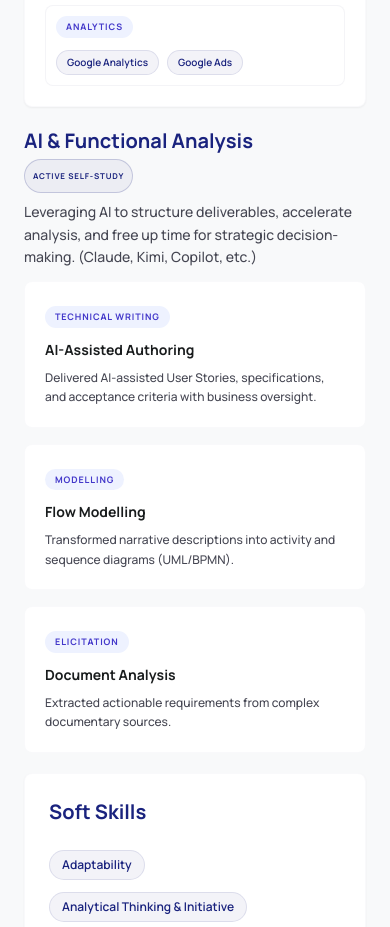
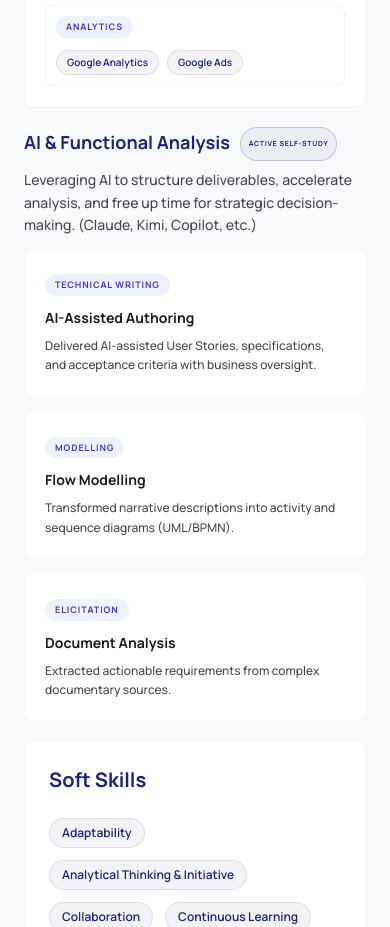
Before and after one commit to daav-23/StitchCV, a plain HTML site: page index-en.html in a window 390 px wide. Shown: the part 2621-3548 px from the top of the page. Drawn offline with nearby package versions, Linux system fonts and the light colour scheme.

Commit message:
Update index-en.html

```diff
--- a/index-en.html
+++ b/index-en.html
@@ -691,10 +691,10 @@
                         <!-- IA & Analyse Fonctionnelle -->
                         <div class="space-y-3">
                            <div>
-                                <h3 class="font-headline text-xl font-bold text-primary dark:text-dark-primary mb-2 flex flex-col sm:flex-row sm:items-center gap-1 sm:gap-2">
-                                    <span>AI &amp; Functional Analysis</span>
-                                    <span
-                                        class="px-2 py-0.5 sm:px-2.5 sm:py-1 bg-primary/5 border border-primary/20 dark:bg-dark-primary/10 dark:border-dark-primary/20 text-primary dark:text-dark-primary text-[8px] sm:text-[9px] font-bold rounded-full uppercase tracking-widest whitespace-nowrap self-start">Active Self-Study</span>
+                                <h3 class="font-headline text-lg sm:text-xl font-bold text-primary dark:text-dark-primary mb-2">
+                                    AI &amp; Functional Analysis
+                                    <span
+                                        class="inline-block align-middle ml-1.5 sm:ml-2 px-2 py-0.5 sm:px-2.5 sm:py-1 bg-primary/5 border border-primary/20 dark:bg-dark-primary/10 dark:border-dark-primary/20 text-primary dark:text-dark-primary text-[7px] sm:text-[9px] font-bold rounded-full uppercase tracking-widest whitespace-nowrap">Active Self-Study</span>
                                         </h3>
                                 <p
                                     class="text-on-surface-variant dark:text-dark-on-surface-variant text-sm leading-relaxed font-medium">
```
